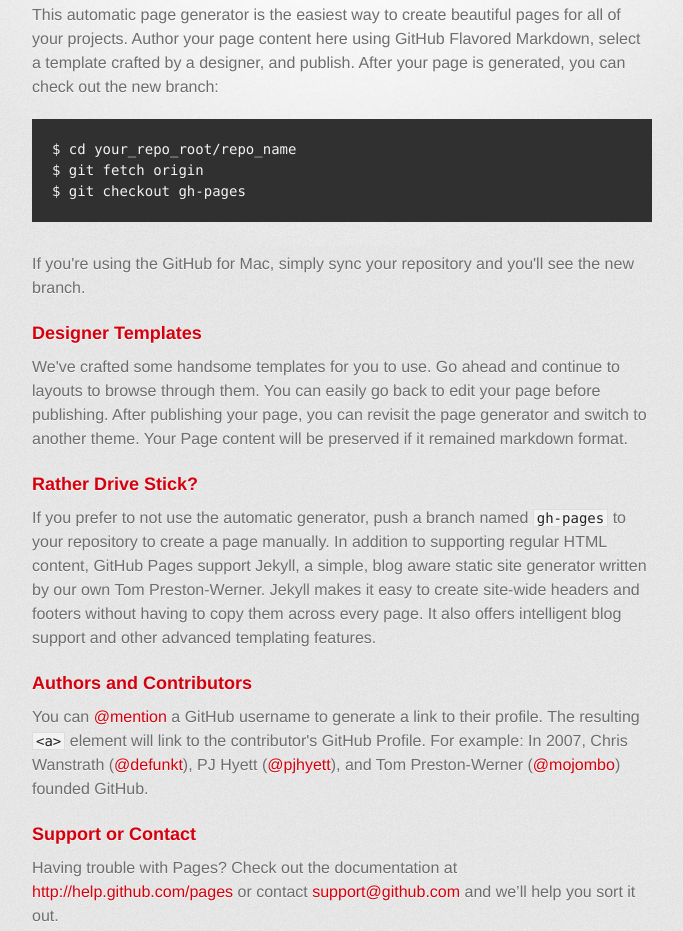
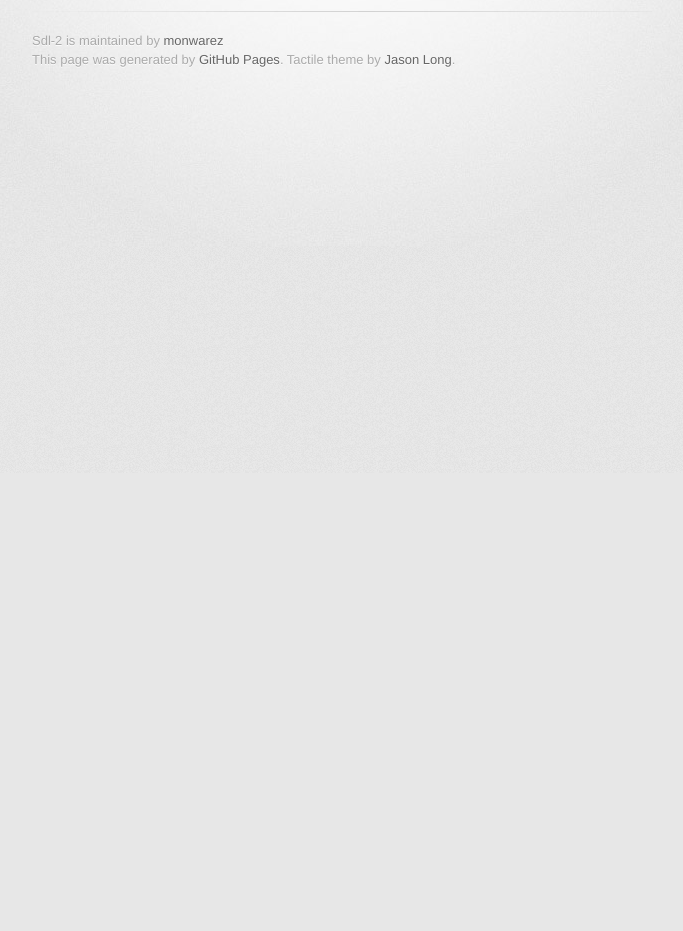
Before and after one commit to monwarez/sdl-2, a plain HTML site: page index.html in a window 1280 px wide. Shown: the part 327-1258 px from the top of the page, without its empty margins (298-981 px from the left). After the commit the page ends 800 px from the top, so only its background shows below. Drawn offline with Linux system fonts and the light colour scheme; a web font is replaced by a local one.

Commit message:
Update index.html

```diff
--- a/index.html
+++ b/index.html
@@ -33,36 +33,7 @@
         <section id="main_content">
           <h3>
 <a name="welcome-to-github-pages" class="anchor" href="#welcome-to-github-pages"><span class="octicon octicon-link"></span></a>Welcome to GitHub Pages.</h3>
-<--
-<p>This automatic page generator is the easiest way to create beautiful pages for all of your projects. Author your page content here using GitHub Flavored Markdown, select a template crafted by a designer, and publish. After your page is generated, you can check out the new branch:</p>
 
-<pre><code>$ cd your_repo_root/repo_name
-$ git fetch origin
-$ git checkout gh-pages
-</code></pre>
-
-<p>If you're using the GitHub for Mac, simply sync your repository and you'll see the new branch.</p>
-
-<h3>
-<a name="designer-templates" class="anchor" href="#designer-templates"><span class="octicon octicon-link"></span></a>Designer Templates</h3>
-
-<p>We've crafted some handsome templates for you to use. Go ahead and continue to layouts to browse through them. You can easily go back to edit your page before publishing. After publishing your page, you can revisit the page generator and switch to another theme. Your Page content will be preserved if it remained markdown format.</p>
-
-<h3>
-<a name="rather-drive-stick" class="anchor" href="#rather-drive-stick"><span class="octicon octicon-link"></span></a>Rather Drive Stick?</h3>
-
-<p>If you prefer to not use the automatic generator, push a branch named <code>gh-pages</code> to your repository to create a page manually. In addition to supporting regular HTML content, GitHub Pages support Jekyll, a simple, blog aware static site generator written by our own Tom Preston-Werner. Jekyll makes it easy to create site-wide headers and footers without having to copy them across every page. It also offers intelligent blog support and other advanced templating features.</p>
-
-<h3>
-<a name="authors-and-contributors" class="anchor" href="#authors-and-contributors"><span class="octicon octicon-link"></span></a>Authors and Contributors</h3>
-
-<p>You can <a href="https://github.com/blog/821" class="user-mention">@mention</a> a GitHub username to generate a link to their profile. The resulting <code>&lt;a&gt;</code> element will link to the contributor's GitHub Profile. For example: In 2007, Chris Wanstrath (<a href="https://github.com/defunkt" class="user-mention">@defunkt</a>), PJ Hyett (<a href="https://github.com/pjhyett" class="user-mention">@pjhyett</a>), and Tom Preston-Werner (<a href="https://github.com/mojombo" class="user-mention">@mojombo</a>) founded GitHub.</p>
-
-<h3>
-<a name="support-or-contact" class="anchor" href="#support-or-contact"><span class="octicon octicon-link"></span></a>Support or Contact</h3>
-
-<p>Having trouble with Pages? Check out the documentation at <a href="http://help.github.com/pages">http://help.github.com/pages</a> or contact <a href="mailto:support@github.com">support@github.com</a> and we’ll help you sort it out.</p>
--->
         </section>
 
         <footer>
```
